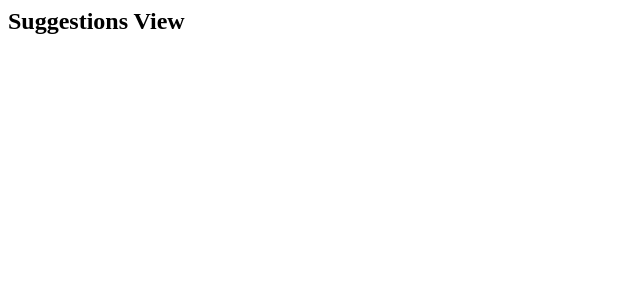
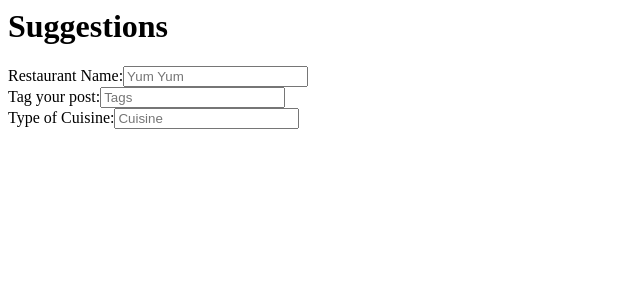
Before and after one commit to QStafford/GoodEats, a React app: page /Suggestions in a window 1280 px wide. Shown: the top 300 px of the page, without its empty margins (0-640 px from the left). Built offline with nearby package versions, Linux system fonts and the light colour scheme.

Commit message:
Barebone Forms no CSS..look kinda bad ngl

```diff
--- a/src/client/pages/CreateUser.tsx
+++ b/src/client/pages/CreateUser.tsx
@@ -10,6 +10,18 @@ const createUser: React.FC<createUserProps> = (props) => {
 					</div>
 				</section>
 			</main>
+            <div className="input-group mb-3">
+                <input type="text" className="form-control" placeholder="New Username" aria-label="Username" aria-describedby="basic-addon1"></input>
+            </div>
+            <div className="input-group mb-3">
+                <input type="password" className="form-control" placeholder="Create Password"></input>
+            </div>
+            <div className="input-group mb-3">
+                <input type="password" className="form-control" placeholder="Confirm Password"></input>
+            </div>
+            <div className="input-group mb-3">
+                <input type="Email" className="form-control" placeholder="Email"></input>
+            </div>
 		</>
 
 	)}
--- a/src/client/pages/Edit.tsx
+++ b/src/client/pages/Edit.tsx
@@ -1,15 +1,27 @@
 import * as React from 'react';
+
 
 const Edit: React.FC<EditProps> = (props) => {
 	return (
 		<>
-			<main className="container">
-				<section className="row">
-					<div className="col-12">
-						<h1 className="display-1 text-center">Edit View</h1>
-					</div>
-				</section>
-			</main>
+			<h1>Edit</h1>
+            <div className="mb-3">
+                <label for="restaurantPost" className="form-label">Choose a Restaurant:</label>
+                <input type="text" className="form-control" id="restaurantPost" placeholder="Yum Yum"></input>
+            </div>
+            <div className="mb-3">
+                <label for="yourThoughts" className="form-label">Your thoughts:</label>
+                <textarea className="form-control" id="yourThoughts" rows="3"></textarea>
+            </div>
+            <div className="input-group mb-3">
+                <label for="restaurantPic" className="form-label">Choose a Photo:</label>
+                <input type="file" className="form-control" id="restaurantPic"></input>
+                <label className="input-group-text" for="restaurantPic">Post</label>
+            </div>
+            <div className="mb-3">
+                <label for="postTags" className="form-label">Tag your post:</label>
+                <input type="text" className="form-control" id="postTags" placeholder="Tags"></input>
+            </div>
 		</>
 
 	)}
@@ -17,3 +29,25 @@ const Edit: React.FC<EditProps> = (props) => {
 interface EditProps {}
 
 export default Edit;
+
+/* <div>
+            <h1>Edit</h1>
+            <div className="mb-3">
+                <label for="restaurantPost" className="form-label">Choose a Restaurant:</label>
+                <input type="text" className="form-control" id="restaurantPost" placeholder="Yum Yum"></input>
+            </div>
+            <div className="mb-3">
+                <label for="yourThoughts" className="form-label">Your thoughts:</label>
+                <textarea className="form-control" id="yourThoughts" rows="3"></textarea>
+            </div>
+            <div className="input-group mb-3">
+                <label for="restaurantPic" className="form-label">Choose a Photo:</label>
+                <input type="file" className="form-control" id="restaurantPic"></input>
+                <label className="input-group-text" for="restaurantPic">Post</label>
+            </div>
+            <div className="mb-3">
+                <label for="postTags" className="form-label">Tag your post:</label>
+                <input type="text" className="form-control" id="postTags" placeholder="Tags"></input>
+            </div>
+        </div>
+        */
--- a/src/client/pages/Login.tsx
+++ b/src/client/pages/Login.tsx
@@ -10,10 +10,18 @@ const Login: React.FC<LoginProps> = (props) => {
                     </div>
                 </section>
             </main>
+            <div className="input-group mb-3">
+                <input type="text" className="form-control" placeholder="Username" aria-label="Username" aria-describedby="basic-addon1"></input>
+            </div>
+            <div className="input-group mb-3">
+                <input type="password" className="form-control" placeholder="Password"></input>
+            </div>
+
         </>
 
-	)}
+    )
+}
 
-interface LoginProps {}
+interface LoginProps { }
 
 export default Login;
--- a/src/client/pages/Post.tsx
+++ b/src/client/pages/Post.tsx
@@ -3,13 +3,24 @@ import * as React from 'react';
 const Post: React.FC<PostProps> = (props) => {
 	return (
 		<>
-			<main className="container">
-				<section className="row">
-					<div className="col-12">
-						<h1 className="display-1 text-center">Post View</h1>
-					</div>
-				</section>
-			</main>
+			<h1>Post</h1>
+            <div class="mb-3">
+                <label for="restaurantPost" class="form-label">Choose a Restaurant:</label>
+                <input type="text" class="form-control" id="restaurantPost" placeholder="Yum Yum"></input>
+            </div>
+            <div class="mb-3">
+                <label for="yourThoughts" class="form-label">Your thoughts:</label>
+                <textarea class="form-control" id="yourThoughts" rows="3"></textarea>
+            </div>
+            <div class="input-group mb-3">
+                <label for="restaurantPic" class="form-label">Choose a Photo:</label>
+                <input type="file" class="form-control" id="restaurantPic"></input>
+                <label class="input-group-text" for="restaurantPic">Post</label>
+            </div>
+            <div class="mb-3">
+                <label for="postTags" class="form-label">Tag your post:</label>
+                <input type="text" class="form-control" id="postTags" placeholder="Tags"></input>
+            </div>
 		</>
 
 	)}
--- a/src/client/pages/Suggestions.tsx
+++ b/src/client/pages/Suggestions.tsx
@@ -3,13 +3,19 @@ import * as React from 'react';
 const Suggestions: React.FC<SuggestionsProps> = (props) => {
 	return (
 		<>
-			<main className="container">
-				<section className="row">
-					<div className="col-12">
-						<h1 className="display-1 text-center">Suggestions View</h1>
-					</div>
-				</section>
-			</main>
+			<h1>Suggestions</h1>
+            <div className="mb-3">
+                <label for="restaurantPost" className="form-label">Restaurant Name:</label>
+                <input type="text" className="form-control" id="restaurantPost" placeholder="Yum Yum"></input>
+            </div>
+            <div className="mb-3">
+                <label for="postTags" className="form-label">Tag your post:</label>
+                <input type="text" className="form-control" id="postTags" placeholder="Tags"></input>
+            </div>
+            <div className="mb-3">
+                <label for="Cuisine" className="form-label">Type of Cuisine:</label>
+                <input type="text" className="form-control" id="Cuisine" placeholder="Cuisine"></input>
+            </div>
 		</>
 
 	)}
--- a/src/server/server.ts
+++ b/src/server/server.ts
@@ -2,6 +2,8 @@ import * as express from 'express';
 import apiRouter from './routes';
 import * as morgan from 'morgan';
 import * as path from 'path'
+
+
 const app = express();
 
 
```
Lines whose indentation alone changed are shown as unchanged.
